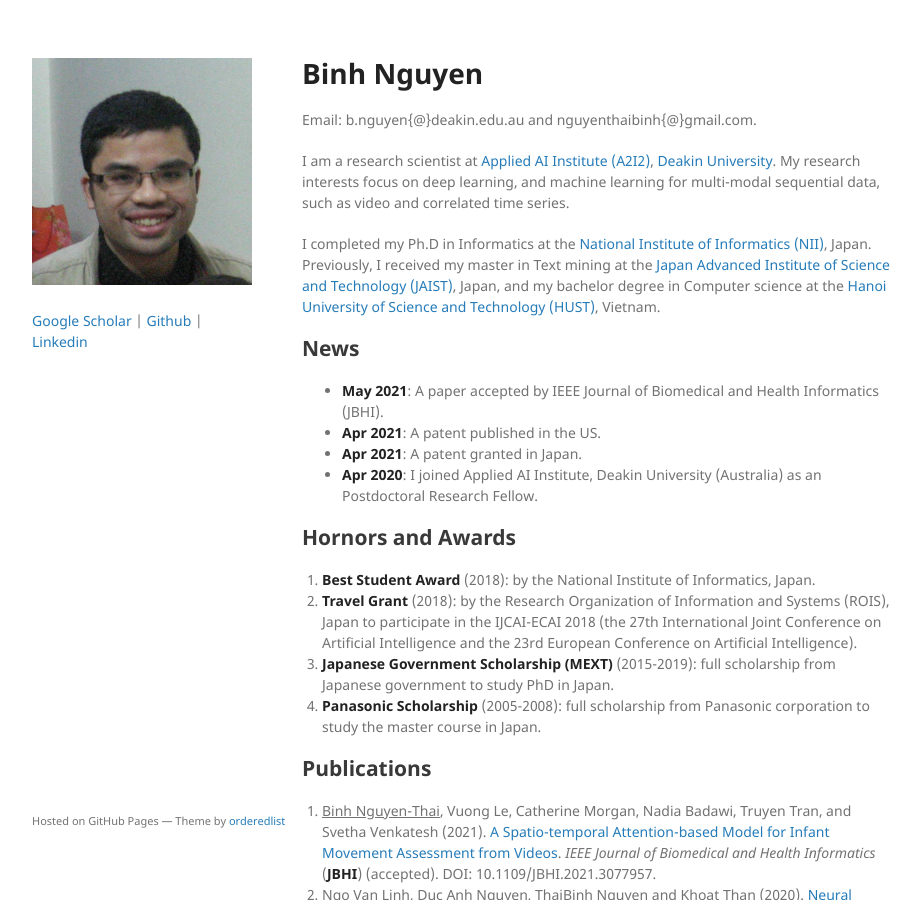
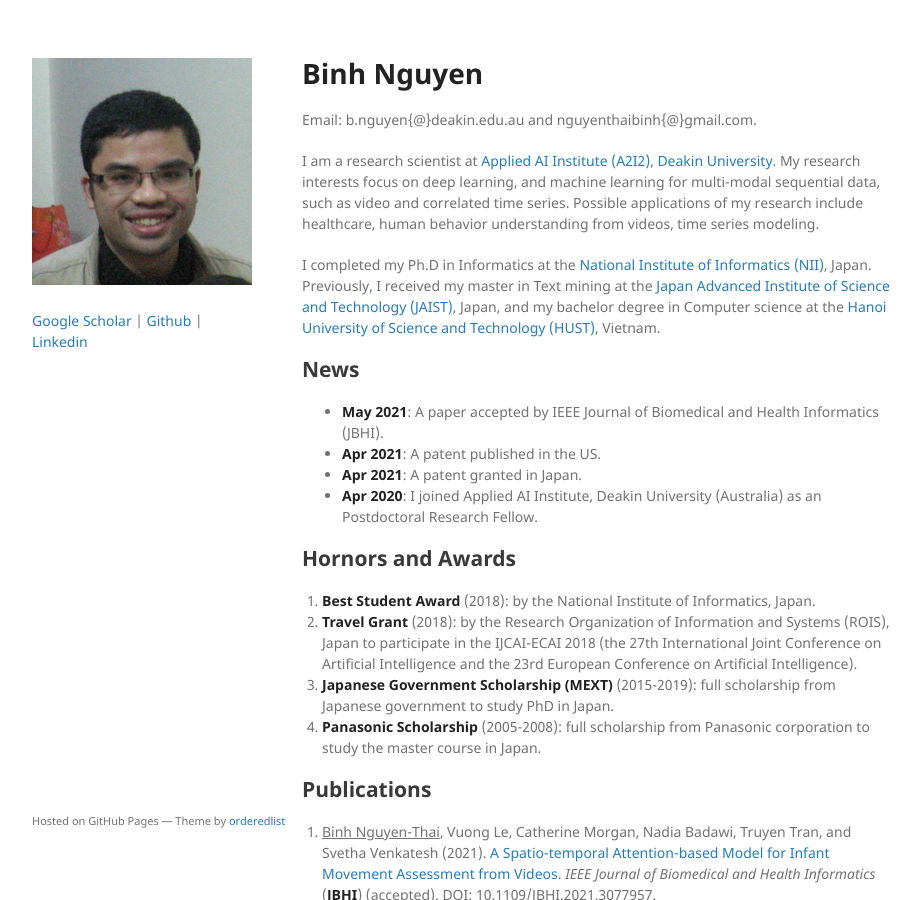
Before and after one commit to nguyenthaibinh/nguyenthaibinh.github.io, a Jekyll site: the page built from index.md, in a window 1280 px wide and 900 px high. Shown: the whole window, without its empty margins (178-1098 px from the left). Built offline with Jekyll 4.4.1, drawn with Linux system fonts in a browser that asks for light colours; the repository's description, which GitHub fills in, is left out; our own code applies the rules of GitHub Pages for plain Markdown files.

Commit message:
Update index.md

```diff
--- a/index.md
+++ b/index.md
@@ -4,7 +4,7 @@
 # Binh Nguyen
 Email: b.nguyen{@}deakin.edu.au and nguyenthaibinh{@}gmail.com.
 
-I am a research scientist at <a href="https://a2i2.deakin.edu.au">Applied AI Institute (A2I2)</a>, <a href="https://www.deakin.edu.au">Deakin University</a>. My research interests focus on deep learning, and machine learning for multi-modal sequential data, such as video and correlated time series.
+I am a research scientist at <a href="https://a2i2.deakin.edu.au">Applied AI Institute (A2I2)</a>, <a href="https://www.deakin.edu.au">Deakin University</a>. My research interests focus on deep learning, and machine learning for multi-modal sequential data, such as video and correlated time series. Possible applications of my research include healthcare, human behavior understanding from videos, time series modeling.
 
 I completed my Ph.D in Informatics at the <a href="http://www.nii.ac.jp/graduate/en/">National Institute of Informatics (NII)</a>, Japan. Previously, I received my master in Text mining at the <a href="https://www.jaist.ac.jp/english/">Japan Advanced Institute of Science and Technology (JAIST)</a>, Japan, and my bachelor degree in Computer science at the <a href="https://en.hust.edu.vn/home">Hanoi University of Science and Technology (HUST)</a>, Vietnam.
 
```
